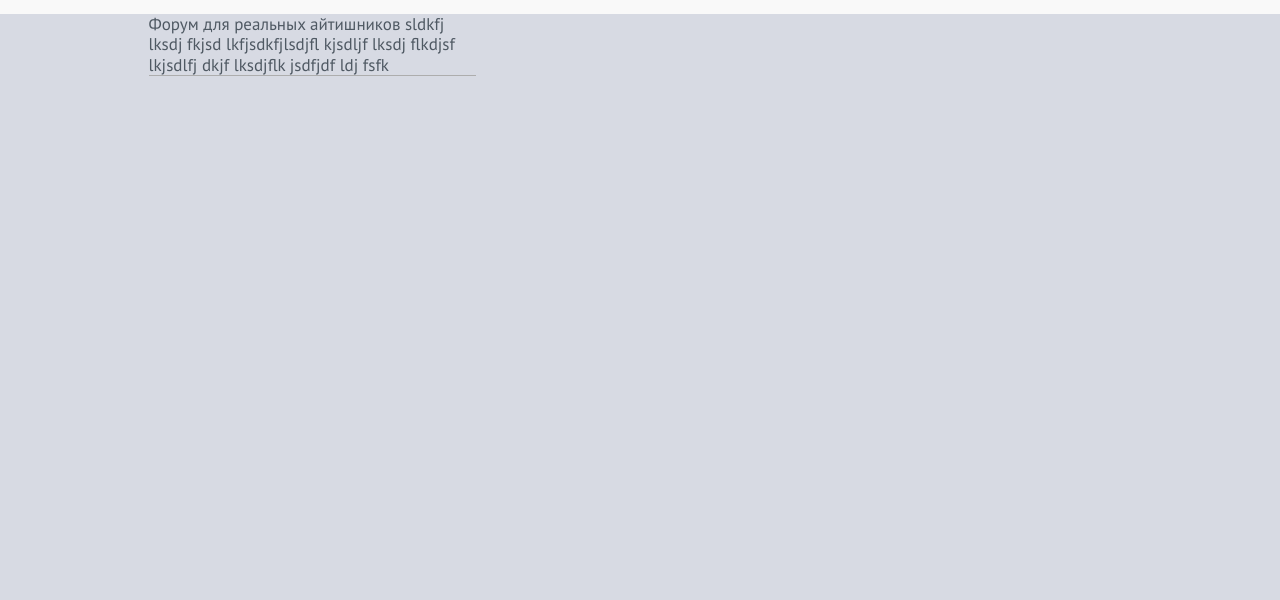
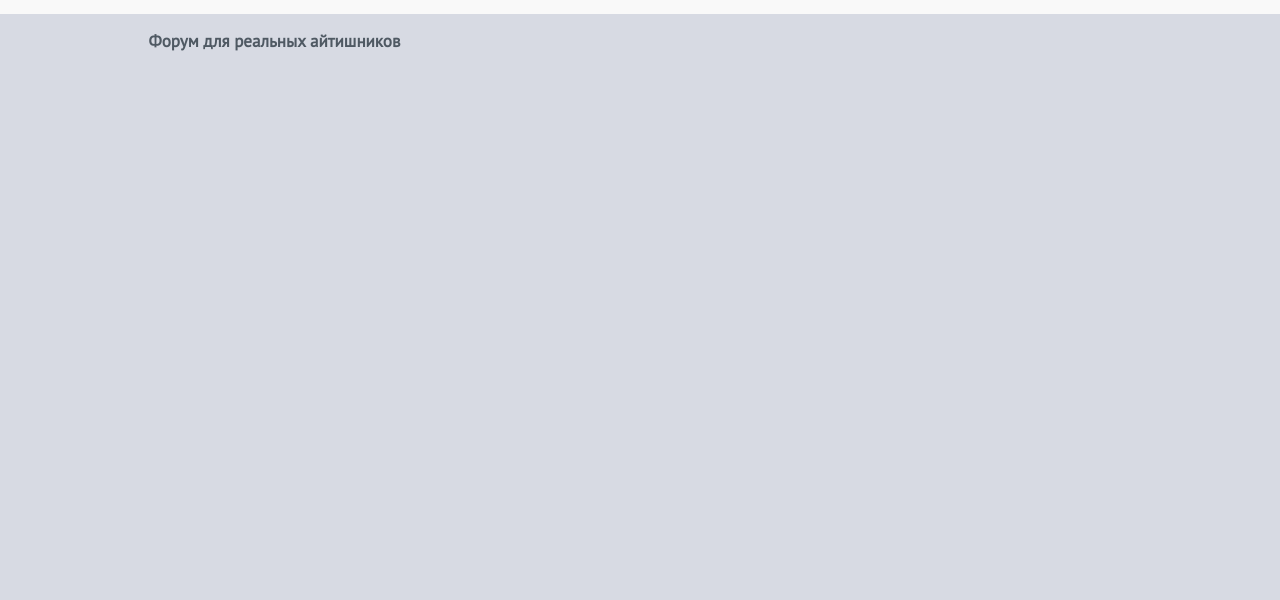
Before and after one commit to emilfarvaev/emilfarvaev.github.io, a plain HTML site: page index.html in a window 1280 px wide. Shown: the part 200-800 px from the top of the page. Drawn offline with Linux system fonts and the light colour scheme; no server answers.

Commit message:
Update index.html

```diff
--- a/index.html
+++ b/index.html
@@ -34,7 +34,7 @@
 	<footer>
 		<div class="content">
 			<div class="footer-comp">
-				<a href="#">Форум для реальных айтишников sldkfj lksdj fkjsd lkfjsdkfjlsdjfl kjsdljf lksdj flkdjsf lkjsdlfj dkjf lksdjflk jsdfjdf ldj fsfk</a>
+				<span>Форум для реальных айтишников</span>
 			</div>
 		</div>
 	</footer>
```
